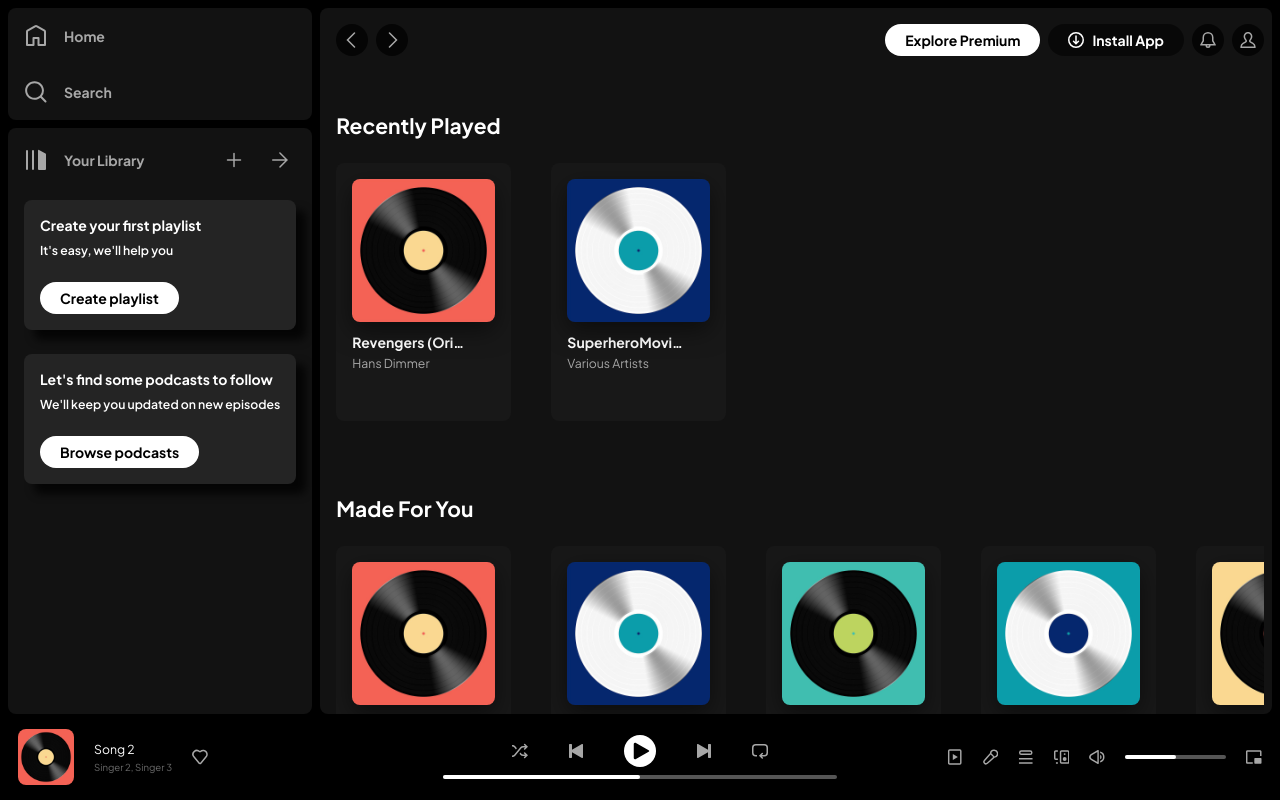
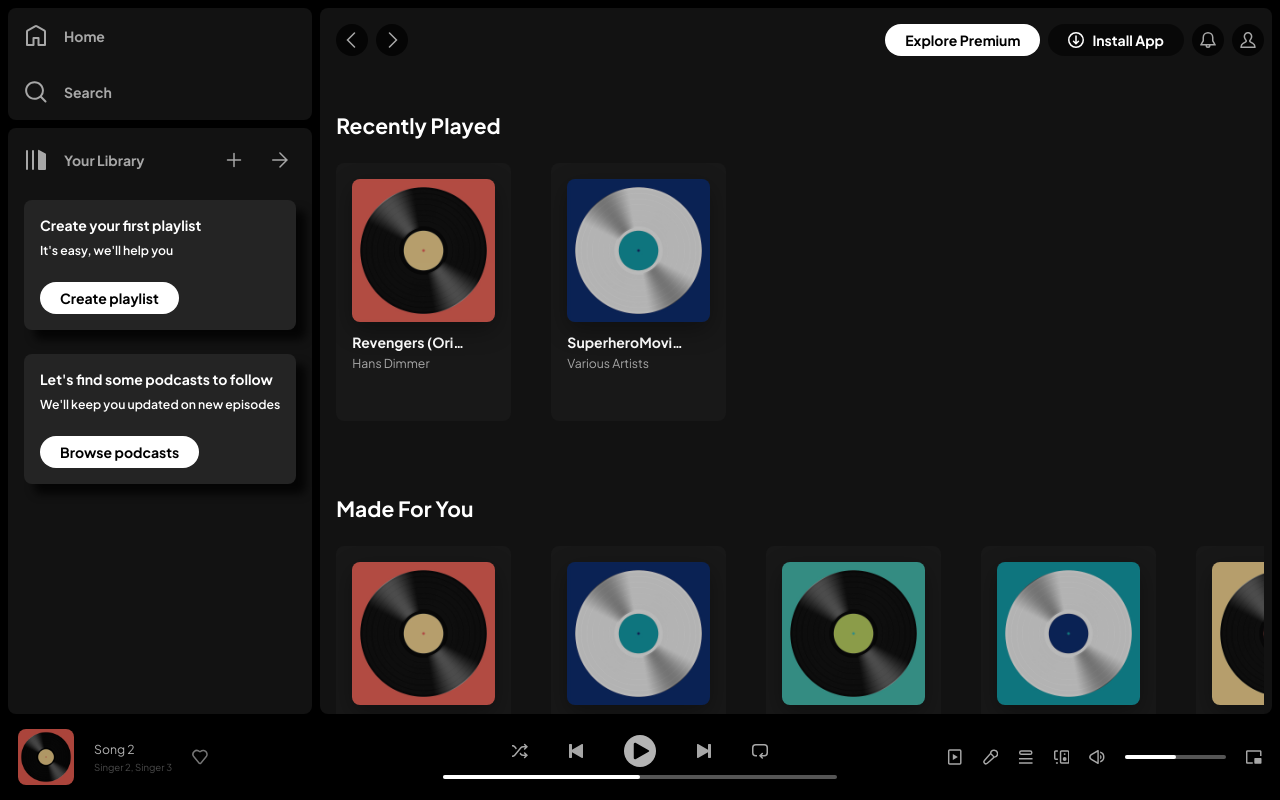
Before and after one commit to adithya-s-sekhar/spotify, a React (Create React App) app: page / in a window 1280 px wide. Built offline with nearby package versions, Linux system fonts and the light colour scheme; the HTML template or start-up script is replaced by a standard one.

Commit message:
isPlaying ui flairs

```diff
--- a/src/components/AlbumCard/AlbumCard.css
+++ b/src/components/AlbumCard/AlbumCard.css
@@ -14,7 +14,14 @@
 
 .album-card:hover{
     background-color: #242424;
-    transition: background-color .3s;
+    transition-property: background-color;
+    transition-duration: .3s;
+}
+
+.album-card:not(:hover){
+    background-color: #181818;
+    transition-property: background-color;
+    transition-duration: .3s;
 }
 
 .album-card-art{
--- a/src/components/AlbumCard/AlbumCard.jsx
+++ b/src/components/AlbumCard/AlbumCard.jsx
@@ -29,11 +29,16 @@
             <div className="album-card">
                 <div className="album-card-art">
                     <Link to = {`/album/${ album.id }`}>
-                    <img src={album.art} />
+                    <img
+                        src={album.art}
+                        style={{
+                            opacity: (currPlayingItem.isPlaying && currPlayingItem.currPlayingAlbum === album) ? '1' : '.7'
+                        }}
+                    />
                     </Link>
                     <svg viewBox="0 0 24 24" onClick={togglePlay} style={{
                         opacity: (currPlayingItem.isPlaying && currPlayingItem.currPlayingAlbum === album) ? '1' : '0',
-                        bottom: (currPlayingItem.isPlaying && currPlayingItem.currPlayingAlbum === album) ? '8%' : '0',
+                        bottom: (currPlayingItem.isPlaying && currPlayingItem.currPlayingAlbum === album) ? '8%' : '0'
                     }}>
                         {!currPlayingItem.isPlaying | currPlayingItem.currPlayingAlbum !== album && <path d="m7.05 3.606 13.49 7.788a.7.7 0 0 1 0 1.212L7.05 20.394A.7.7 0 0 1 6 19.788V4.212a.7.7 0 0 1 1.05-.606z"></path>}
                         {currPlayingItem.isPlaying && currPlayingItem.currPlayingAlbum === album && <path d="M5.7 3a.7.7 0 0 0-.7.7v16.6a.7.7 0 0 0 .7.7h2.6a.7.7 0 0 0 .7-.7V3.7a.7.7 0 0 0-.7-.7H5.7zm10 0a.7.7 0 0 0-.7.7v16.6a.7.7 0 0 0 .7.7h2.6a.7.7 0 0 0 .7-.7V3.7a.7.7 0 0 0-.7-.7h-2.6z"></path>}
--- a/src/components/AlbumDetails/AlbumDetails.css
+++ b/src/components/AlbumDetails/AlbumDetails.css
@@ -122,7 +122,7 @@
 }
 
 .album-body-controls-play:hover{
-    transform: scale(1.04);
+    transform: scale(1.04) !important;
     background-color: #22e367;
     transition-property: transform, background-color;
     transition-duration: .1s;
--- a/src/components/AlbumDetails/AlbumDetails.jsx
+++ b/src/components/AlbumDetails/AlbumDetails.jsx
@@ -59,7 +59,13 @@
             <div className="album-body">
                 <div className="album-body-controls">
                     <div className="album-body-controls-left">
-                        <div className="album-body-controls-play" onClick={togglePlay}>
+                        <div className="album-body-controls-play"
+                            onClick={togglePlay}
+                            style={{
+                                transform: currPlayingItem.isPlaying ? 'scale(1.04)' : 'scale(1)',
+                                backgroundColor: currPlayingItem.isPlaying ? '#22e367' : '#1ed760'
+                            }}
+                        >
                             <svg viewBox="0 0 24 24">
                                 {!currPlayingItem.isPlaying | currPlayingItem.currPlayingAlbum !== album && <path d="m7.05 3.606 13.49 7.788a.7.7 0 0 1 0 1.212L7.05 20.394A.7.7 0 0 1 6 19.788V4.212a.7.7 0 0 1 1.05-.606z"></path>}
                                 {currPlayingItem.isPlaying && currPlayingItem.currPlayingAlbum === album && <path d="M5.7 3a.7.7 0 0 0-.7.7v16.6a.7.7 0 0 0 .7.7h2.6a.7.7 0 0 0 .7-.7V3.7a.7.7 0 0 0-.7-.7H5.7zm10 0a.7.7 0 0 0-.7.7v16.6a.7.7 0 0 0 .7.7h2.6a.7.7 0 0 0 .7-.7V3.7a.7.7 0 0 0-.7-.7h-2.6z"></path>}
@@ -90,7 +96,12 @@
                             <svg viewBox="0 0 16 16"><path d="M8 1.5a6.5 6.5 0 1 0 0 13 6.5 6.5 0 0 0 0-13zM0 8a8 8 0 1 1 16 0A8 8 0 0 1 0 8z"></path><path d="M8 3.25a.75.75 0 0 1 .75.75v3.25H11a.75.75 0 0 1 0 1.5H7.25V4A.75.75 0 0 1 8 3.25z"></path></svg>
                         </div>
                     </div>
-                    <div className="album-body-songs-list">
+                    <div
+                        className="album-body-songs-list"
+                        style={{
+                            opacity: currPlayingItem.isPlaying ? '1' : '.7'
+                        }}
+                    >
                         {album.songs.map((song, index) => (
                             <AlbumSong
                                 key={index}
--- a/src/components/NowPlayingItem/NowPlayingItem.jsx
+++ b/src/components/NowPlayingItem/NowPlayingItem.jsx
@@ -1,14 +1,21 @@
 import { useNavigate } from 'react-router-dom';
 import './NowPlayingItem.css';
+import { useContext } from 'react';
+import { CurrPlayingItemContext } from '../../contexts/CurrPlayingItemContext';
 
 const NowPlayingItem = (props) => {
+    const currPlayingItem = useContext(CurrPlayingItemContext);
     const navigate = useNavigate();
 
     const album = props.item.currPlayingAlbum;
     const song = props.item.currPlayingSong;
 
     return (
-        <div className="np-item">
+        <div className="np-item"
+            style={{
+                opacity: currPlayingItem.isPlaying ? '1' : '.7'
+            }}
+        >
             <div className="np-item-art" onClick={() => navigate("/album/"+props.item.currPlayingAlbum.id)}>
                 <img src={album.art} className='np-item-art-img'/>
             </div>
--- a/src/components/NowPlayingMainControls/NowPlayingMainControls.jsx
+++ b/src/components/NowPlayingMainControls/NowPlayingMainControls.jsx
@@ -65,7 +65,10 @@
             <div className="np-playback-controls">
                 <svg viewBox="0 0 16 16"><path d="M13.151.922a.75.75 0 1 0-1.06 1.06L13.109 3H11.16a3.75 3.75 0 0 0-2.873 1.34l-6.173 7.356A2.25 2.25 0 0 1 .39 12.5H0V14h.391a3.75 3.75 0 0 0 2.873-1.34l6.173-7.356a2.25 2.25 0 0 1 1.724-.804h1.947l-1.017 1.018a.75.75 0 0 0 1.06 1.06L15.98 3.75 13.15.922zM.391 3.5H0V2h.391c1.109 0 2.16.49 2.873 1.34L4.89 5.277l-.979 1.167-1.796-2.14A2.25 2.25 0 0 0 .39 3.5z"></path><path d="m7.5 10.723.98-1.167.957 1.14a2.25 2.25 0 0 0 1.724.804h1.947l-1.017-1.018a.75.75 0 1 1 1.06-1.06l2.829 2.828-2.829 2.828a.75.75 0 1 1-1.06-1.06L13.109 13H11.16a3.75 3.75 0 0 1-2.873-1.34l-.787-.938z"></path></svg>
                 <svg viewBox="0 0 16 16" onClick={prevTrack}><path d="M3.3 1a.7.7 0 0 1 .7.7v5.15l9.95-5.744a.7.7 0 0 1 1.05.606v12.575a.7.7 0 0 1-1.05.607L4 9.149V14.3a.7.7 0 0 1-.7.7H1.7a.7.7 0 0 1-.7-.7V1.7a.7.7 0 0 1 .7-.7h1.6z"></path></svg>
-                <svg viewBox="0 0 16 16" className="play-pause-button" onClick={togglePlay}>
+                <svg viewBox="0 0 16 16" className="play-pause-button" onClick={togglePlay}
+                style={{
+                    opacity: currPlayingItem.isPlaying ? '1' : '.7'
+                }}>
                     {!currPlayingItem.isPlaying && <path d="M3 1.713a.7.7 0 0 1 1.05-.607l10.89 6.288a.7.7 0 0 1 0 1.212L4.05 14.894A.7.7 0 0 1 3 14.288V1.713z"></path>}
                     {currPlayingItem.isPlaying && <path d="M2.7 1a.7.7 0 0 0-.7.7v12.6a.7.7 0 0 0 .7.7h2.6a.7.7 0 0 0 .7-.7V1.7a.7.7 0 0 0-.7-.7H2.7zm8 0a.7.7 0 0 0-.7.7v12.6a.7.7 0 0 0 .7.7h2.6a.7.7 0 0 0 .7-.7V1.7a.7.7 0 0 0-.7-.7h-2.6z"></path>}
                 </svg>
```
